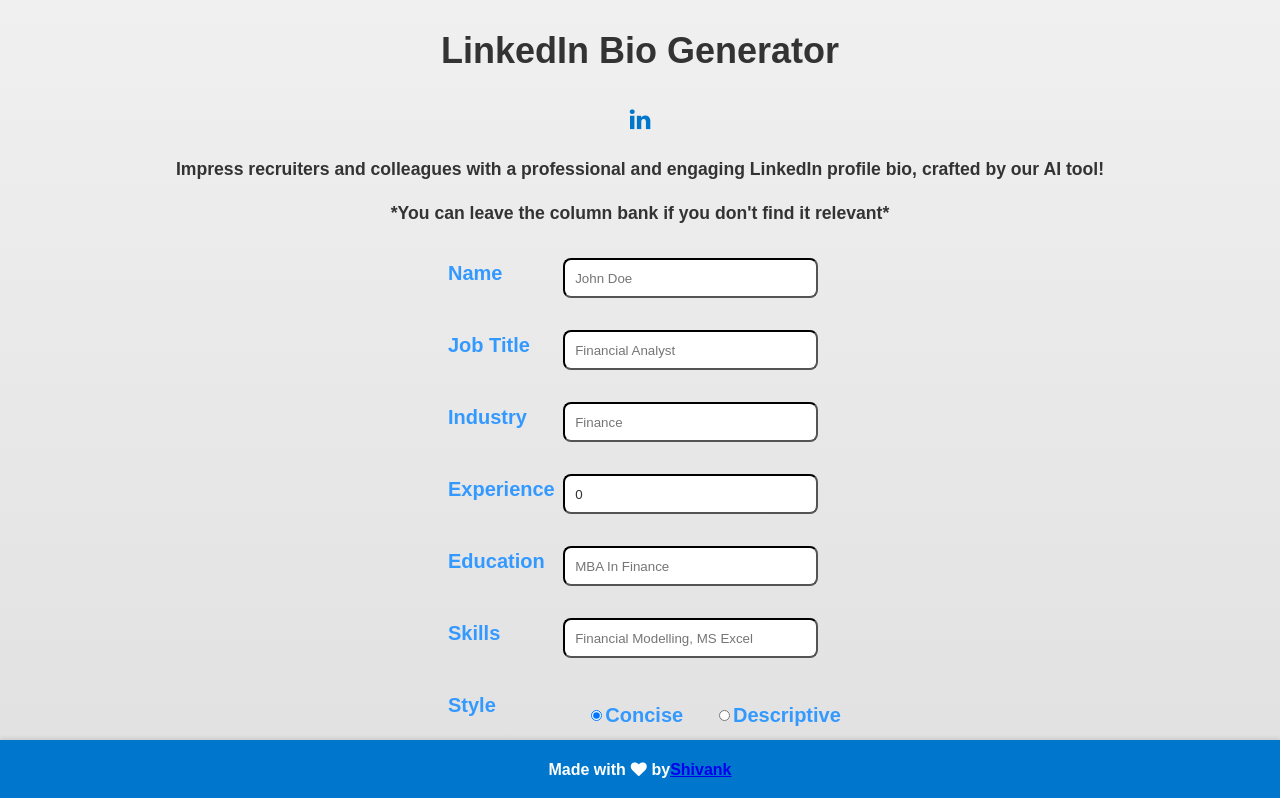
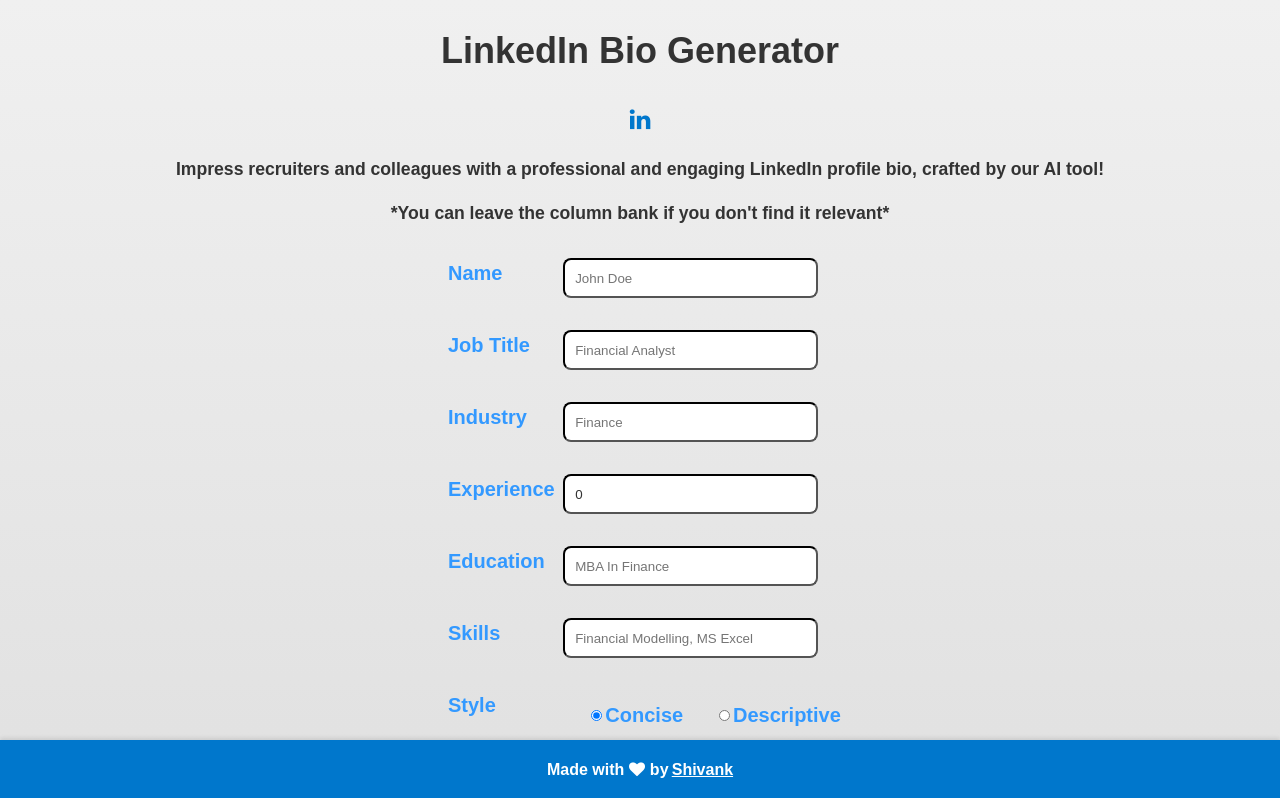
Before and after one commit to Shivank12batra/Linkedin-Bio-Generator, a React (Create React App) app: page / in a window 1280 px wide. Shown: the top 798 px of the page. Built offline with nearby package versions, Linux system fonts and the light colour scheme.

Commit message:
new build

```diff
--- a/src/App.css
+++ b/src/App.css
@@ -135,5 +135,8 @@
 }
 
 .name-link {
+  color: #fff;
+  text-decoration: none;
   text-decoration-line: underline;
+  margin-left: 0.2rem
 }
--- a/src/App.js
+++ b/src/App.js
@@ -140,7 +140,7 @@
       <textarea  value={bio} cols={50} rows={10} placeholder='your LinkedIn Bio Will Be Generated Here'></textarea>
       </form>
       <footer className='footer-class'>
-        Made with <span style={{'margin':'0.3rem'}}><i class="fa fa-heart"></i></span> by <span> <a href='https://github.com/Shivank12batra' className='name-link'>Shivank</a></span>
+        Made with <span style={{'margin':'0.3rem'}}><i class="fa fa-heart"></i></span> by <span> <a href='https://github.com/Shivank12batra' target='_blank' rel='noreferrer' className='name-link'>Shivank</a></span>
       </footer>
     </div>
   )
```
Also changed, not shown: 11 other files (tests, documents, lock files or other folders).
